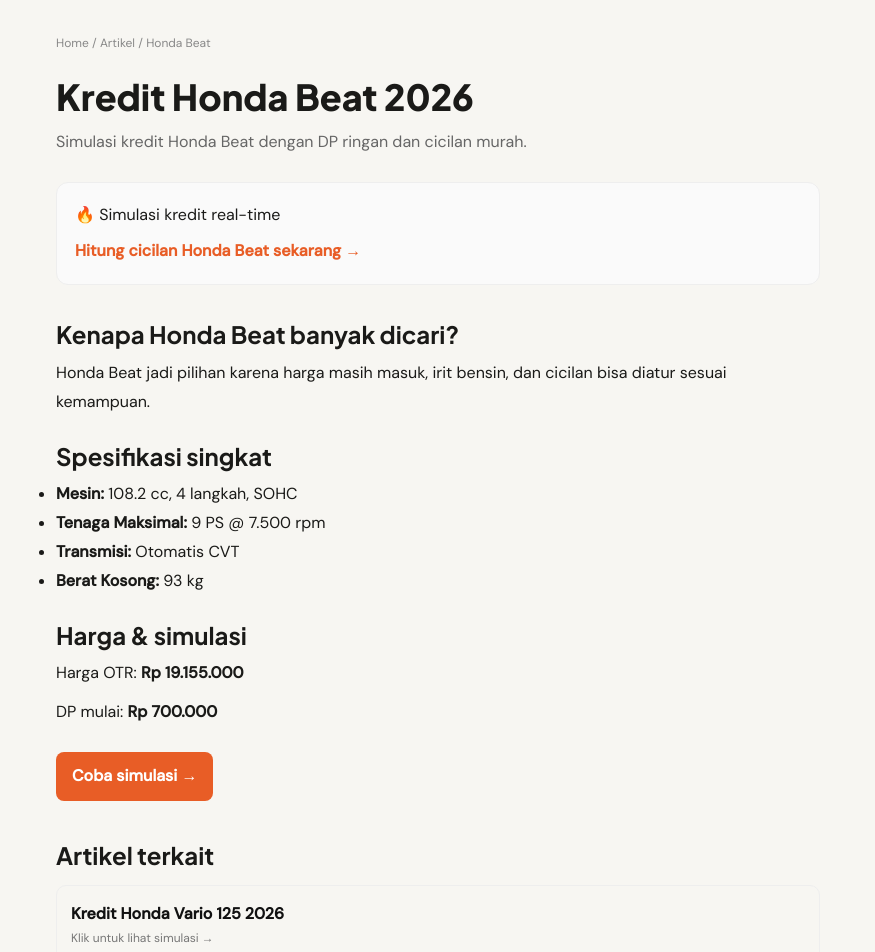
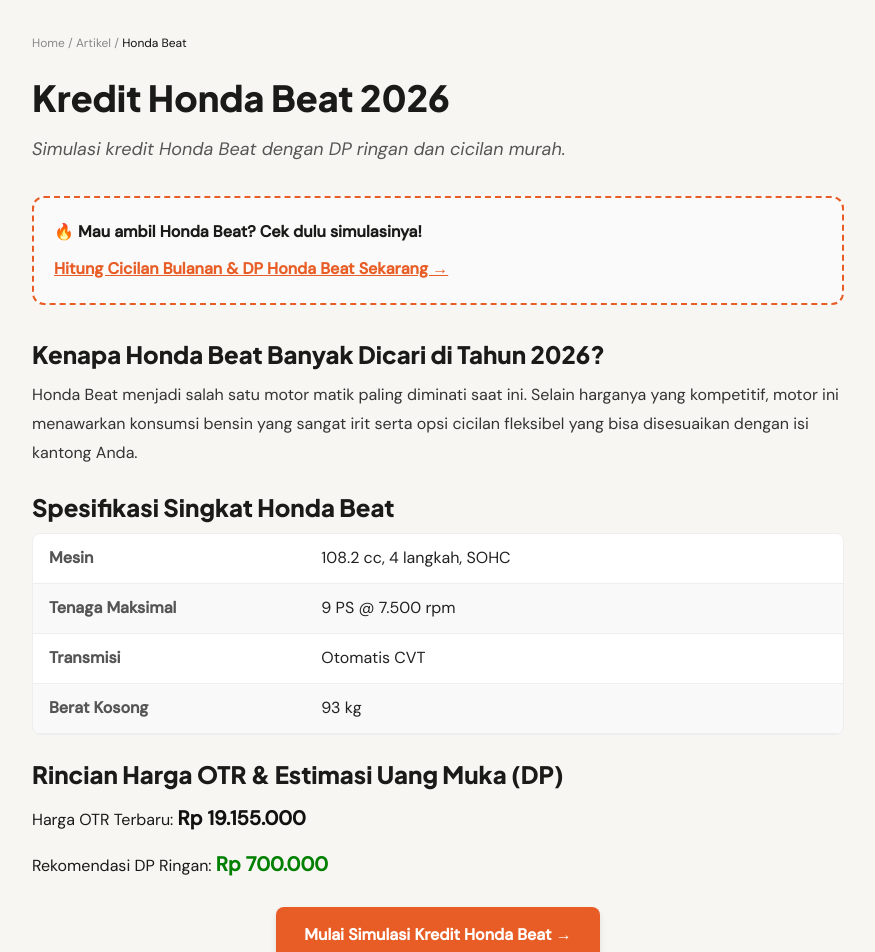
Before and after one commit to Andrenurdiansyah/simulasikreditmu, a Next.js app: page /artikel/honda-beat in a window 1280 px wide. Shown: the part 80-1032 px from the top of the page, without its empty margins (202-1077 px from the left). Built offline with nearby package versions, Linux system fonts and the light colour scheme.

Commit message:
update page slug

```diff
--- a/app/artikel/[slug]/page.tsx
+++ b/app/artikel/[slug]/page.tsx
@@ -7,22 +7,13 @@
 } from "@/lib/articles";
 import { getProductBySlug } from "@/lib/products";
 
-// 1. FIX: Sesuaikan tipe Props agar params berupa Promise
 type Props = {
   params: Promise<{
     slug: string;
   }>;
 };
 
-export async function generateStaticParams() {
-  const { getAllArticles } = await import("@/lib/articles");
-
-  return getAllArticles().map((a) => ({
-    slug: a.slug,
-  }));
-}
-
-// 2. FIX: Gunakan await params di generateMetadata
+// 1. OPTIMASI METADATA (Canonical, Keywords, OpenGraph Lengkap)
 export async function generateMetadata({ params }: Props): Promise<Metadata> {
   const { slug } = await params;
   const article = getArticleBySlug(slug);
@@ -31,17 +22,42 @@
   const product = getProductBySlug(article.productSlug);
   if (!product) return {};
 
+  const domain = "https://simulasikreditmu.com"; // 👈 Ganti dengan domain asli kamu
+  const url = `${domain}/artikel/${slug}`;
+
   return {
+    title: `${article.title} | Angsuran & DP Ringan`,
+    description: `${article.description} Dapatkan rincian spesifikasi, simulasi cicilan bulanan, dan promo kredit ${product.name} terbaru di sini.`,
+    alternates: {
+      canonical: url,
+    },
+    keywords: article.keywords || [product.name, "kredit motor", "simulasi cicilan", "DP murah"],
+    authors: [{ name: "SimulasiKreditMu Team" }],
+    openGraph: {
       title: `${article.title} | Simulasi Kredit Motor`,
       description: article.description,
-    openGraph: {
+      url: url,
+      siteName: "SimulasiKreditMu",
+      locale: "id_ID",
+      type: "article",
+      // Masukkan gambar jika ada untuk preview di sosmed/WhatsApp
+      images: product.image ? [{ url: `${domain}${product.image}`, alt: article.title }] : [],
+    },
+    twitter: {
+      card: "summary_large_image",
       title: article.title,
       description: article.description,
     },
   };
 }
 
-// 3. FIX: Ubah komponen menjadi async dan gunakan await params
+export async function generateStaticParams() {
+  const { getAllArticles } = await import("@/lib/articles");
+  return getAllArticles().map((a) => ({
+    slug: a.slug,
+  }));
+}
+
 export default async function ArticlePage({ params }: Props) {
   const { slug } = await params;
 
@@ -53,108 +69,177 @@
 
   const related = getRelatedArticles(article.slug);
 
+  // 2. SCHEMA MARKUP (JSON-LD) - Kunci utama Rich Snippet Google
+  const jsonLd = {
+    "@context": "https://schema.org",
+    "@graph": [
+      {
+        "@type": "Product",
+        "name": product.name,
+        "image": product.image ? `https://simulasikreditmu.com${product.image}` : "",
+        "description": product.description,
+        "brand": {
+          "@type": "Brand",
+          "name": product.brand
+        },
+        "offers": {
+          "@type": "Offer",
+          "priceCurrency": "IDR",
+          "price": product.price,
+          "priceValidUntil": "2027-12-31",
+          "availability": "https://schema.org/InStock"
+        }
+      },
+      {
+        "@type": "TechArticle",
+        "@id": `https://simulasikreditmu.com/artikel/${article.slug}#article`,
+        "headline": article.title,
+        "description": article.description,
+        "inLanguage": "id-ID",
+        "mainEntityOfPage": `https://simulasikreditmu.com/artikel/${article.slug}`,
+        "author": {
+          "@type": "Organization",
+          "name": "SimulasiKreditMu"
+        }
+      }
+    ]
+  };
+
   return (
-    <div style={{ maxWidth: 860, margin: "0 auto", padding: 48, lineHeight: 1.8 }}>
+    <>
+      {/* Suntik Schema Markup ke Head */}
+      <script
+        type="application/ld+json"
+        dangerouslySetInnerHTML={{ __html: JSON.stringify(jsonLd) }}
+      />
 
-      {/* BREADCRUMB */}
-      <div style={{ fontSize: 12, color: "#888", marginBottom: 20 }}>
-        <Link href="/" style={{ color: "#888" }}>Home</Link> /{" "}
-        <Link href="/artikel" style={{ color: "#888" }}>Artikel</Link> /{" "}
-        <span>{product.name}</span>
-      </div>
+      {/* 3. HTML SEMANTIK (<article>, <nav>, <section>, <aside>) */}
+      <article style={{ maxWidth: 860, margin: "0 auto", padding: "48px 24px", lineHeight: 1.8 }}>
 
-      {/* TITLE */}
-      <h1 style={{ fontSize: 36, fontWeight: 900, marginBottom: 10 }}>
+        {/* BREADCRUMB (Gunakan tag <nav> agar dibaca sebagai navigasi oleh bot) */}
+        <nav aria-label="Breadcrumb" style={{ fontSize: 12, color: "#888", marginBottom: 20 }}>
+          <Link href="/" style={{ color: "#888", textDecoration: "none" }}>Home</Link> /{" "}
+          <Link href="/artikel" style={{ color: "#888", textDecoration: "none" }}>Artikel</Link> /{" "}
+          <span style={{ color: "#111" }}>{product.name}</span>
+        </nav>
+
+        {/* MAIN HEADER */}
+        <header style={{ marginBottom: 30 }}>
+          <h1 style={{ fontSize: 36, fontWeight: 900, marginBottom: 12, lineHeight: 1.3 }}>
             {article.title}
           </h1>
-
-      <p style={{ color: "#666", marginBottom: 25 }}>
+          <p style={{ fontSize: 18, color: "#555", fontStyle: "italic" }}>
             {article.description}
           </p>
+        </header>
 
-      {/* HERO CTA */}
+        {/* HERO CTA ACTION */}
         <div style={{
-        padding: 18,
-        border: "1px solid #eee",
+          padding: 20,
+          border: "2px dashed var(--accent, #ff4a4a)",
           borderRadius: 12,
           marginBottom: 35,
           background: "#fafafa"
         }}>
-        <p style={{ marginBottom: 8 }}>🔥 Simulasi kredit real-time</p>
-
+          <p style={{ marginBottom: 8, fontWeight: 600 }}>🔥 Mau ambil {product.name}? Cek dulu simulasinya!</p>
           <Link
             href={`/simulasi-kredit/${product.slug}`}
-          style={{ fontWeight: 800, color: "var(--accent)" }}
+            style={{ fontWeight: 800, color: "var(--accent, #ff4a4a)", textDecoration: "underline" }}
           >
-          Hitung cicilan {product.name} sekarang →
+            Hitung Cicilan Bulanan & DP {product.name} Sekarang →
           </Link>
         </div>
 
-      {/* SECTION 1 */}
-      <h2 style={{ marginBottom: 10 }}>Kenapa {product.name} banyak dicari?</h2>
-      <p style={{ marginBottom: 25 }}>
-        {product.name} jadi pilihan karena harga masih masuk, irit bensin, dan cicilan bisa diatur sesuai kemampuan.
+        {/* KONTEN UTAMA */}
+        <section>
+          <h2 style={{ fontSize: 24, fontWeight: 800, marginBottom: 12 }}>
+            Kenapa {product.name} Banyak Dicari di Tahun 2026?
+          </h2>
+          <p style={{ marginBottom: 25, color: "#333" }}>
+            {product.name} menjadi salah satu motor matik paling diminati saat ini. Selain harganya yang kompetitif, motor ini menawarkan konsumsi bensin yang sangat irit serta opsi cicilan fleksibel yang bisa disesuaikan dengan isi kantong Anda.
           </p>
 
-      {/* SECTION 2 */}
-      <h2 style={{ marginBottom: 10 }}>Spesifikasi singkat</h2>
-      <ul style={{ marginBottom: 25 }}>
-        {Object.entries(product.specs || {}).map(([key, value]) => (
-          <li key={key}>
-            <b>{key}:</b> {value}
-          </li>
+          <h2 style={{ fontSize: 24, fontWeight: 800, marginBottom: 12 }}>
+            Spesifikasi Singkat {product.name}
+          </h2>
+          <div style={{ marginBottom: 25, border: "1px solid #eee", borderRadius: 8, overflow: "hidden" }}>
+            {Object.entries(product.specs || {}).map(([key, value], index) => (
+              <div
+                key={key}
+                style={{
+                  display: "flex",
+                  padding: "10px 16px",
+                  background: index % 2 === 0 ? "#fff" : "#f9f9f9",
+                  borderBottom: "1px solid #eee"
+                }}
+              >
+                <div style={{ width: "35%", fontWeight: 700, color: "#555" }}>{key}</div>
+                <div style={{ width: "65%", color: "#222" }}>{value}</div>
+              </div>
             ))}
-      </ul>
+          </div>
 
-      {/* SECTION 3 */}
-      <h2 style={{ marginBottom: 10 }}>Harga & simulasi</h2>
+          <h2 style={{ fontSize: 24, fontWeight: 800, marginBottom: 12 }}>
+            Rincian Harga OTR & Estimasi Uang Muka (DP)
+          </h2>
           <p style={{ marginBottom: 10 }}>
-        Harga OTR: <b>Rp {product.price.toLocaleString("id-ID")}</b>
+            Harga OTR Terbaru: <strong style={{ fontSize: 20, color: "#111" }}>Rp {product.price.toLocaleString("id-ID")}</strong>
           </p>
           <p style={{ marginBottom: 25 }}>
-        DP mulai: <b>Rp {product.dp.toLocaleString("id-ID")}</b>
+            Rekomendasi DP Ringan: <strong style={{ fontSize: 20, color: "green" }}>Rp {product.dp.toLocaleString("id-ID")}</strong>
           </p>
 
+          <div style={{ textAlign: "center", marginBottom: 40 }}>
             <Link
               href={`/simulasi-kredit/${product.slug}`}
               style={{
                 display: "inline-block",
-          padding: "10px 16px",
-          background: "var(--accent)",
+                padding: "14px 28px",
+                background: "var(--accent, #ff4a4a)",
                 color: "#fff",
                 borderRadius: 8,
                 fontWeight: 700,
-          marginBottom: 40
+                fontSize: 16,
+                textDecoration: "none",
+                boxShadow: "0 4px 6px rgba(0,0,0,0.1)"
               }}
             >
-        Coba simulasi →
+              Mulai Simulasi Kredit {product.name} →
             </Link>
+          </div>
+        </section>
 
-      {/* RELATED */}
-      <h2 style={{ marginBottom: 15 }}>Artikel terkait</h2>
-
+        {/* RELATED ARTICLES (Menggunakan <aside> karena merupakan konten pelengkap) */}
+        {related.length > 0 && (
+          <aside style={{ marginTop: 40, paddingTop: 20, borderTop: "1px solid #eaeaea" }}>
+            <h2 style={{ fontSize: 22, fontWeight: 800, marginBottom: 15 }}> Rekomendasi Artikel Kredit Lainnya</h2>
             <div style={{ display: "grid", gap: 12 }}>
               {related.map((r) => (
                 <Link
                   key={r.slug}
                   href={`/artikel/${r.slug}`}
                   style={{
-              padding: 14,
+                    padding: 16,
                     border: "1px solid #eee",
                     borderRadius: 10,
                     textDecoration: "none",
                     color: "#111",
-              transition: "0.2s",
+                    background: "#fff",
+                    transition: "all 0.2s ease",
+                    display: "block"
                   }}
                 >
-            <div style={{ fontWeight: 700 }}>{r.title}</div>
-            <div style={{ fontSize: 12, color: "#777" }}>
-              Klik untuk lihat simulasi →
+                  <h3 style={{ fontSize: 16, fontWeight: 700, margin: "0 0 4px 0", color: "#222" }}>{r.title}</h3>
+                  <div style={{ fontSize: 13, color: "var(--accent, #ff4a4a)", fontWeight: 600 }}>
+                    Lihat simulasi cicilan & DP murah →
                   </div>
                 </Link>
               ))}
             </div>
+          </aside>
+        )}
 
-    </div>
+      </article>
+    </>
   );
 }
```
Lines whose indentation alone changed are shown as unchanged.
